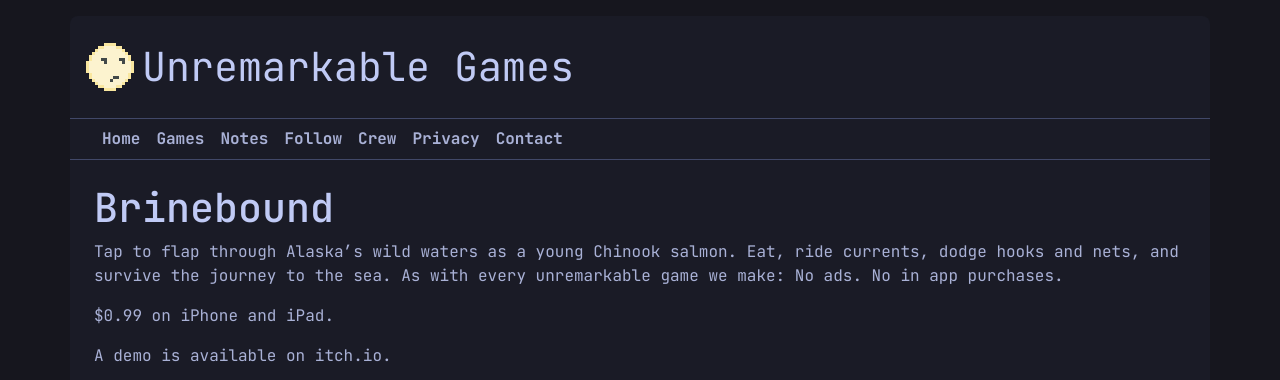
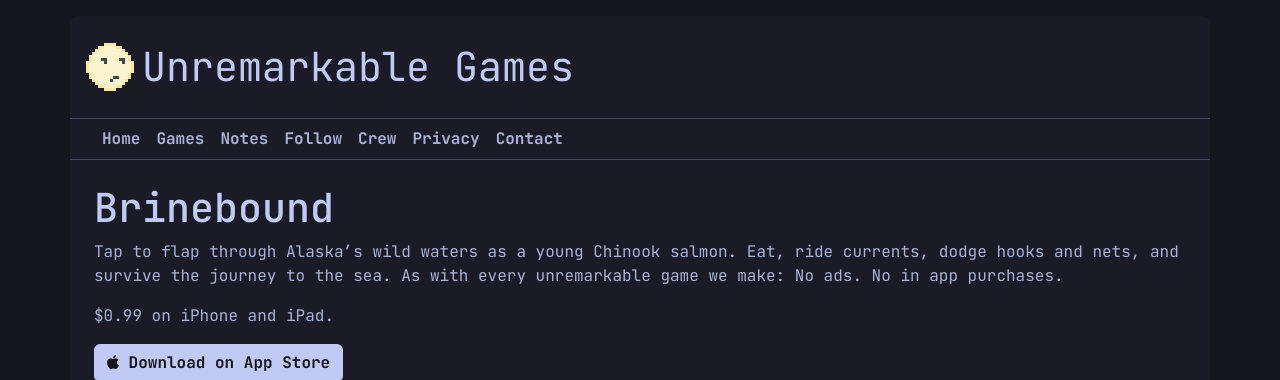
Before and after one commit to unremarkablegames/unremarkablegames.github.io, a Jekyll site: the page built from games/brinebound.md, in a window 1280 px wide, cut to the strip 0-380 px from the top of the page. Built offline with Jekyll 4.4.1, drawn with Linux system fonts in a browser that asks for light colours.

Commit message:
feat: add Brinebound App Store links

```diff
--- a/games/brinebound.md
+++ b/games/brinebound.md
@@ -8,5 +8,9 @@
 
 $0.99 on iPhone and iPad.
 
+<div class="d-flex gap-2 flex-wrap my-3" markdown="0">
+<a href="https://apps.apple.com/us/app/brinebound/id6754248903" class="btn btn-light fw-bold"><i class="fa-brands fa-apple"></i> Download on App Store</a>
+</div>
+
 A demo is available on itch.io.
 <iframe frameborder="0" src="https://itch.io/embed/3812797?linkback=true&amp;dark=true&amp;bg_color=292e42&amp;fg_color=a9b1d6&amp;link_color=7dcfff&amp;border_color=414868" width="552" height="167"><a href="https://unremarkablegames.itch.io/brinebound">Brinebound by Unremarkable Games</a></iframe>
```
Also changed, not shown: games.md (+1 -0 lines).
